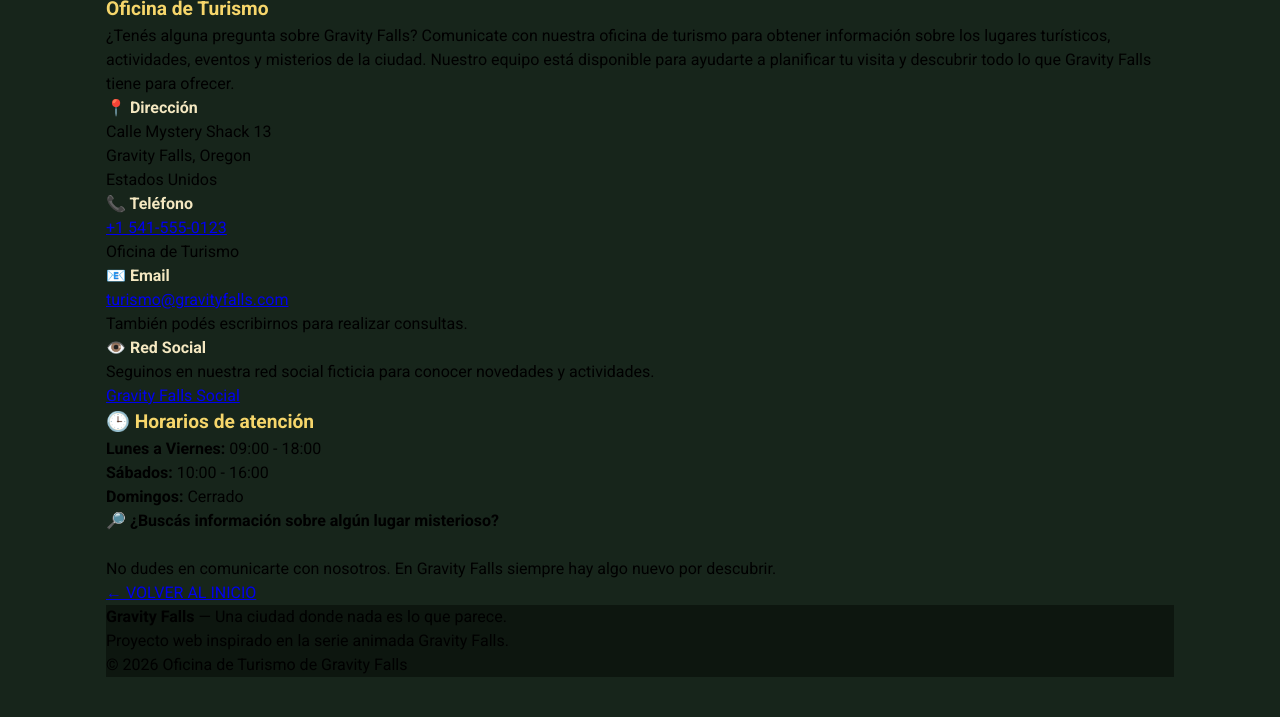
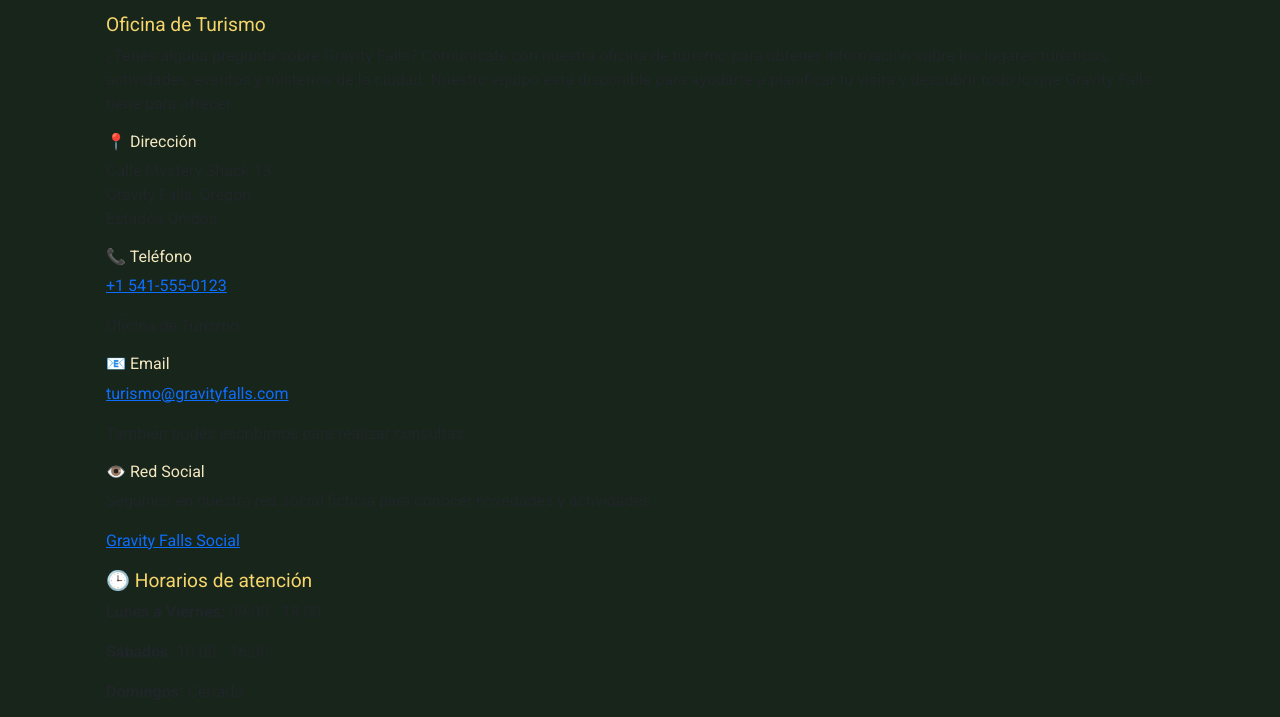
Before and after one commit to RossierMain/Lenguajes-Inform-ticos-1-Grupo-2, a plain HTML site: page contacto.html in a window 1280 px wide. Shown: the part 84-801 px from the top of the page. Drawn offline with nearby package versions, Linux system fonts and the light colour scheme.

Commit message:
contacto.html

```diff
--- a/contacto.html
+++ b/contacto.html
@@ -11,6 +11,9 @@
     <link rel="preconnect" href="https://fonts.gstatic.com" crossorigin>
     <link href="https://fonts.googleapis.com/css2?family=Roboto:wght@400;700&display=swap"
           rel="stylesheet">
+
+    <!-- Bootstrap -->
+<link href="https://cdn.jsdelivr.net/npm/bootstrap@5.3.3/dist/css/bootstrap.min.css" rel="stylesheet">
 
     <!-- CSS externo -->
     <link rel="stylesheet" href="css/estilos.css">
```
